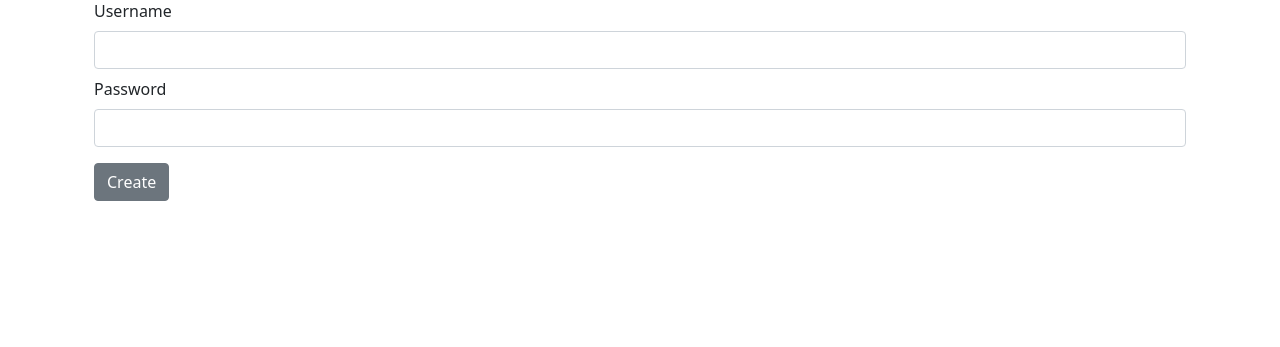
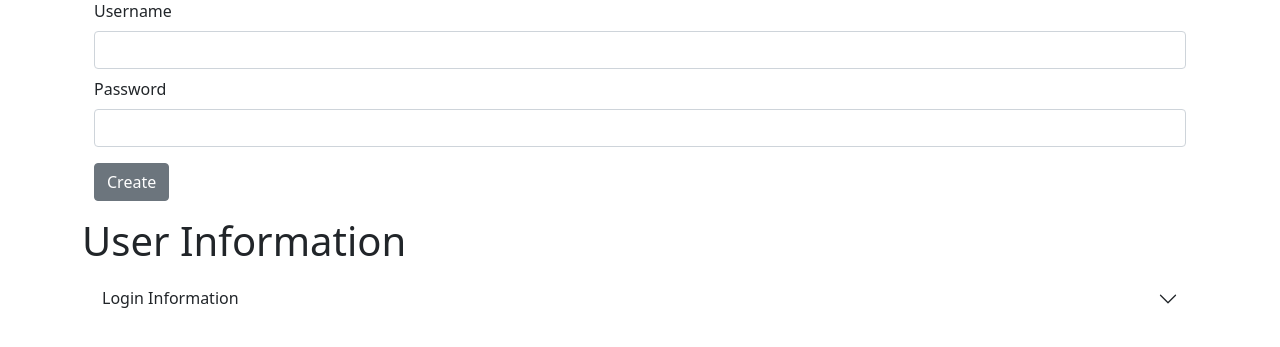
Before and after one commit to Fabbochan/database101, a Flask app: template templates/user_management.html in a window 1280 px wide. Shown: the part 161-508 px from the top of the page. Run offline with Flask 2, Linux system fonts and the light colour scheme; the template is opened without the code that fills it: values that come from a table or form of the project are taken from there, others are empty; some libraries are stand-ins or nearby versions.

Commit message:
User management update

```diff
--- a/server.py
+++ b/server.py
@@ -48,7 +48,7 @@ def login_required(f):
 
 
 @app.route("/")
-# @login_required
+@login_required
 def home():
     book_info = main.pick_book()
     user_info = main.fetch_all_user()
@@ -71,7 +71,7 @@ def login():
                     request.form['password'] == main.check_user(request.form["username"])[3]:
                 user = main.login_user(request.form["username"])
                 authorized = True
-                print("login successfull")
+                print(f"login successfull as {user[1]}, id: {user[0]}")
                 return redirect(url_for("home", user=user))
         except TypeError:
             error = 'Invalid Credentials! Please try again.'
@@ -88,7 +88,7 @@ def logout():
 
 
 @app.route("/content_management", )
-# @login_required
+@login_required
 def content_management():
     review_form = BookReviewForm()
     book_creation_form = BookEntryForm()
@@ -97,6 +97,7 @@ def content_management():
 
 
 @app.route("/bookcreation", methods=["POST"])
+@login_required
 def bookcreation():
     review_form = BookReviewForm()
     book_creation_form = BookEntryForm()
@@ -116,6 +117,7 @@ def bookcreation():
 
 
 @app.route("/review_creation", methods=["POST"])
+@login_required
 def review_creation():
     review_form = BookReviewForm()
     book_creation_form = BookEntryForm()
@@ -141,9 +143,9 @@ def review_creation():
 
 
 @app.route("/user_management", methods=['GET', 'POST'])
-# @login_required
+@login_required
 def user_management():
-    user = None
+    global user
     form = NamerForm(request.form)
     if request.method == "POST" and form.submit():
         new_user = [form.username.data, form.password.data]
@@ -152,11 +154,13 @@ def user_management():
         form.username.data = ""
         form.password.data = ""
         flash(f"{user} added to database!")
+    user_info = main.check_user_info(user)
     return render_template("user_management.html",
-                           form=form, user=user)
+                           form=form, user=user, user_info=user_info)
 
 
 @app.route("/forms")
+@login_required
 def index():
     userform = NamerForm()
     bookform = BookEntryForm()
@@ -164,7 +168,7 @@ def index():
 
 
 @app.route("/name", methods=["GET", "POST"])
-# @login_required
+@login_required
 def name():
     name = None
     form = NamerForm()
--- a/templates/user_management.html
+++ b/templates/user_management.html
@@ -21,4 +21,35 @@
   {% endif %}
 {% endwith %}
 </div>
+
+<h1>User Information</h1>
+<div class="accordion accordion-flush" id="accordionFlushExample">
+  <div class="accordion-item">
+    <h2 class="accordion-header" id="flush-headingOne">
+      <button class="accordion-button collapsed" type="button" data-bs-toggle="collapse" data-bs-target="#flush-collapseOne" aria-expanded="false" aria-controls="flush-collapseOne">
+        Login Information
+      </button>
+    </h2>
+    <div id="flush-collapseOne" class="accordion-collapse collapse" aria-labelledby="flush-headingOne" data-bs-parent="#accordionFlushExample">
+      <div class="accordion-body">
+        <table class="table">
+    <thead>
+      <tr>
+        <th scope="col">login time</th>
+
+      </tr>
+    </thead>
+    <tbody>
+    {% for entry in user_info %}
+      <tr>
+        <td>{{entry[1]}}</td>
+      </tr>
+    {% endfor %}
+    </tbody>
+  </table>
+      </div>
+    </div>
+  </div>
+</div>
+
 {% endblock %}
```
Also changed, not shown: main.py (+9 -0 lines), db.sqlite3.
